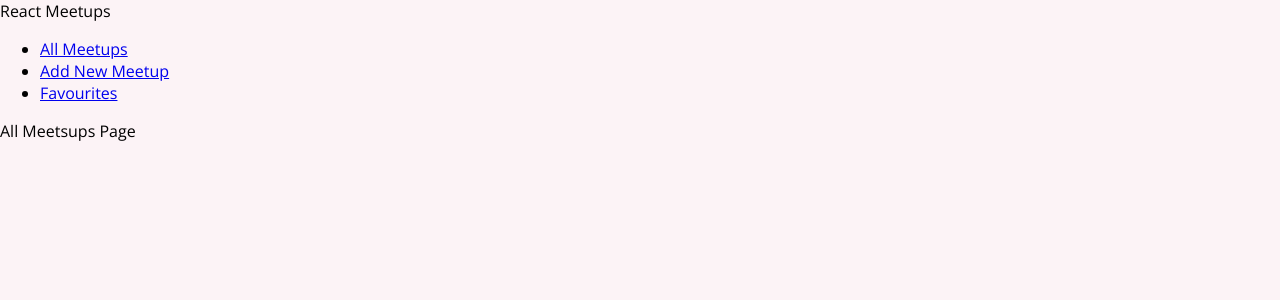
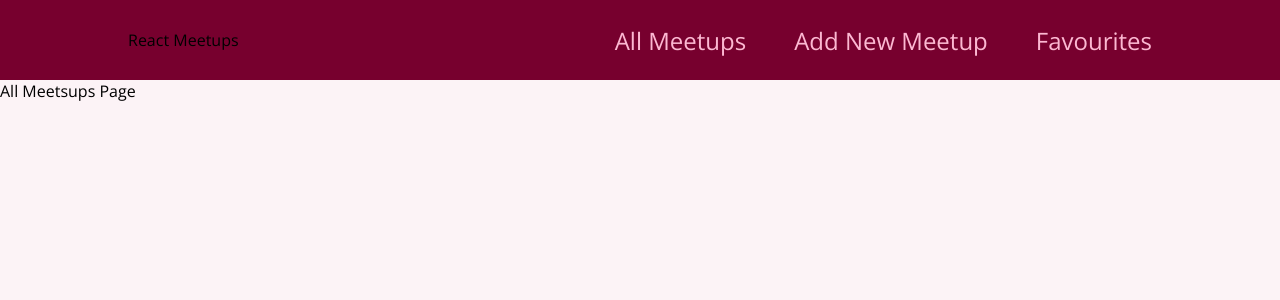
Before and after one commit to maazster72/web-dev, a React (Create React App) app in the folder practice/my-second-react/: page / in a window 1280 px wide. Shown: the top 300 px of the page. Built offline with nearby package versions, Linux system fonts and the light colour scheme.

Commit message:
Main Navigation styling added

```diff
--- a/practice/my-second-react/src/components/layout/MainNavigation.js
+++ b/practice/my-second-react/src/components/layout/MainNavigation.js
@@ -1,8 +1,10 @@
 import { Link } from 'react-router-dom';
+
+import classes from './MainNavigation.module.css'
 
 function MainNavigation() {
   return (
-    <header>
+    <header className={classes.header}>
       <div>React Meetups</div>
       <nav>
         <ul>
--- /dev/null
+++ b/practice/my-second-react/src/components/layout/MainNavigation.module.css
@@ -0,0 +1,47 @@
+.header {
+    width: 100%;
+    height: 5rem;
+    display: flex;
+    align-items: center;
+    justify-content: space-between;
+    background-color: #77002e;
+    padding: 0 10%;
+}
+
+.logo {
+    font-size: 2rem;
+    color: white;
+    font-weight: bold;
+}
+
+.header ul {
+    list-style: none;
+    margin: 0;
+    padding: 0;
+    display: flex;
+    align-items: baseline;
+}
+
+.header li {
+    margin-left: 3rem;
+}
+
+.header a {
+    text-decoration: none;
+    font-size: 1.5rem;
+    color: #fcb8d2;
+}
+
+.header a:hover,
+.header a:active,
+.header a:active {
+    color: white;
+}
+
+.badge  {
+    background-color: #cc2062;
+    color: white;
+    border-radius: 12px;
+    padding: 0 1rem;
+    margin-left: 0.5rem;
+}
```
